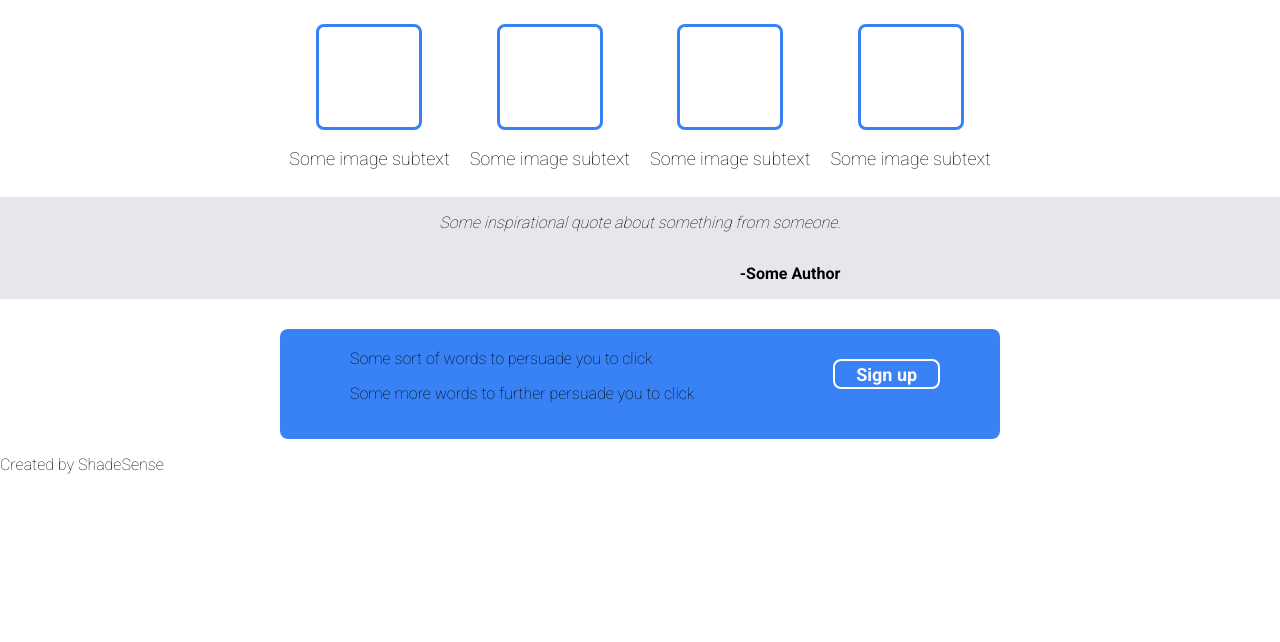
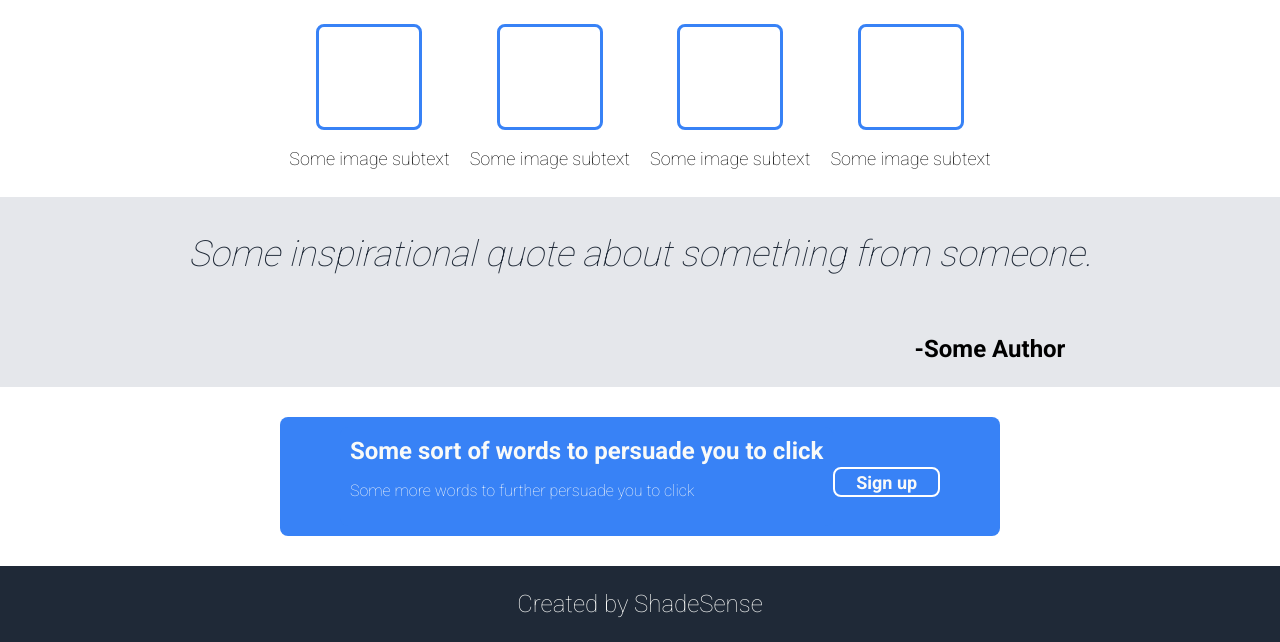
Before and after one commit to ShadeSense/odin-project, a plain HTML site: page landing_page/index.html in a window 1280 px wide. Shown: the part 522-1164 px from the top of the page. Before the commit the page ends 1012 px from the top, so only its background shows below. Drawn offline with Linux system fonts and the light colour scheme.

Commit message:
Change bottom section and add footer css

```diff
--- a/landing_page/index.css
+++ b/landing_page/index.css
@@ -123,14 +123,17 @@ body{
 }
 .quote-blockquote{
     flex: 1;
+    font-size: 36px;
+    color: #1F2937;
     flex-direction: column;
     text-align: center;
 }
 .quote-author{
     flex: 1;
+    FONT-SIZE: 24px;
     flex-direction: column;
     text-align: center;
-    margin-left: 300px;
+    margin-left: 700px;
 }
 
 /* Bottom Section */
@@ -151,13 +154,19 @@ body{
     margin-left: 50px;
 }
 .bottom-section-title{
+    font-size: 24px;
+    font-weight: 700;
+    color: #F9FAF8;
     margin: 0;
     padding: 0;
+}
+.bottom-section-subtext{
+    color: #F9FAF8;
 }
 #btn-bottom-section{
     margin-left: auto;
     margin-right: 50px;
-    margin-top: 20px;
+    margin-top: 40px;
     background-color: #3882F6;
     width: 150px;
     height: 30px;
@@ -168,3 +177,12 @@ body{
     border: 2px solid white;
     border-radius: 8px;
 }
+
+/*Footer*/
+.footer{
+    margin-top: 30px;
+    text-align: center;
+    background-color: #1F2937;
+    color: #F9FAF8;
+    font-size: 24px;
+}
```
